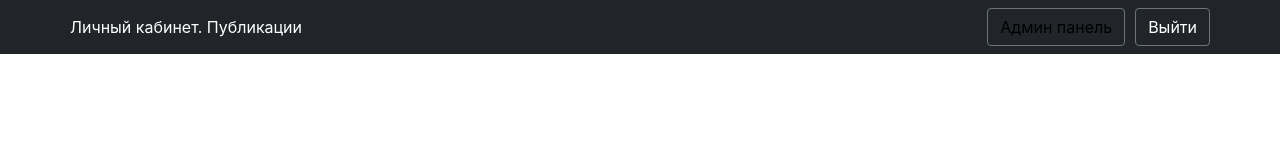
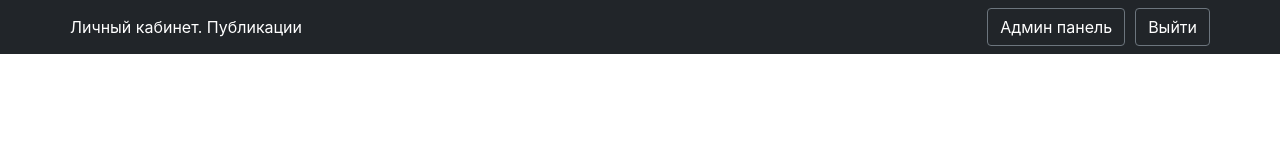
Before and after one commit to Jackkiii/diplom, a React (Create React App) app in the folder client/: page /login in a window 1280 px wide. Shown: the top 160 px of the page. Built offline with nearby package versions, Linux system fonts and the light colour scheme.

Commit message:
change color

```diff
--- a/client/src/components/NavBar.js
+++ b/client/src/components/NavBar.js
@@ -14,7 +14,7 @@ const NavBar = observer(() => {
                 <NavLink style={{color: 'white', textDecoration: 'none'}} to={LOGIN_ROUTE}>Личный кабинет. Публикации</NavLink>
                 {user.isAuth ?
                     <Nav className="ml-auto">
-                        <Button variant={'outline-secondary'} style={{color: 'black'}}>Админ панель</Button>
+                        <Button variant={'outline-secondary'} style={{color: 'white'}}>Админ панель</Button>
                         <Button variant={'outline-secondary'} style={{color: 'white', marginLeft: '10px'}}>Выйти</Button>
                     </Nav>
                     :
```
